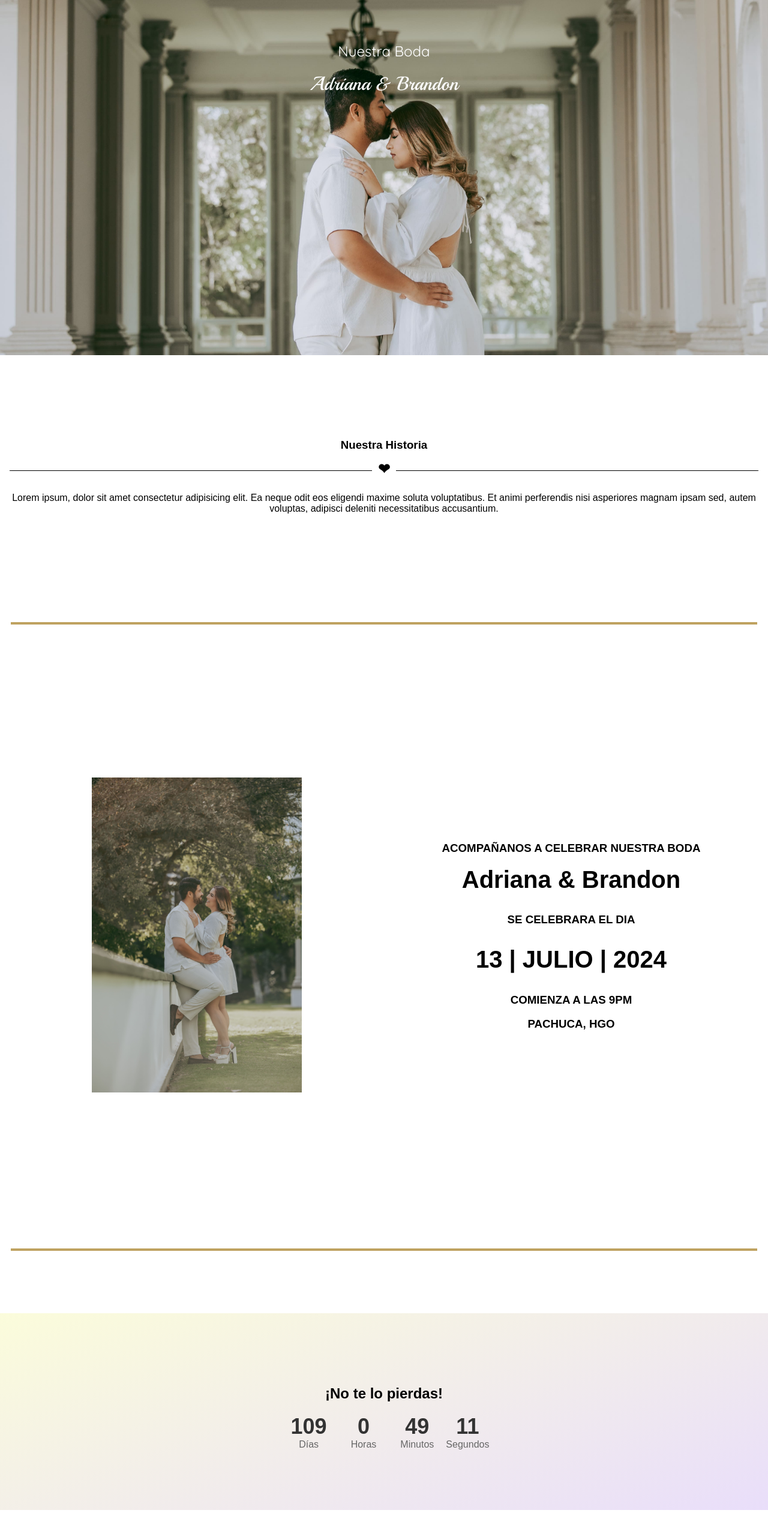
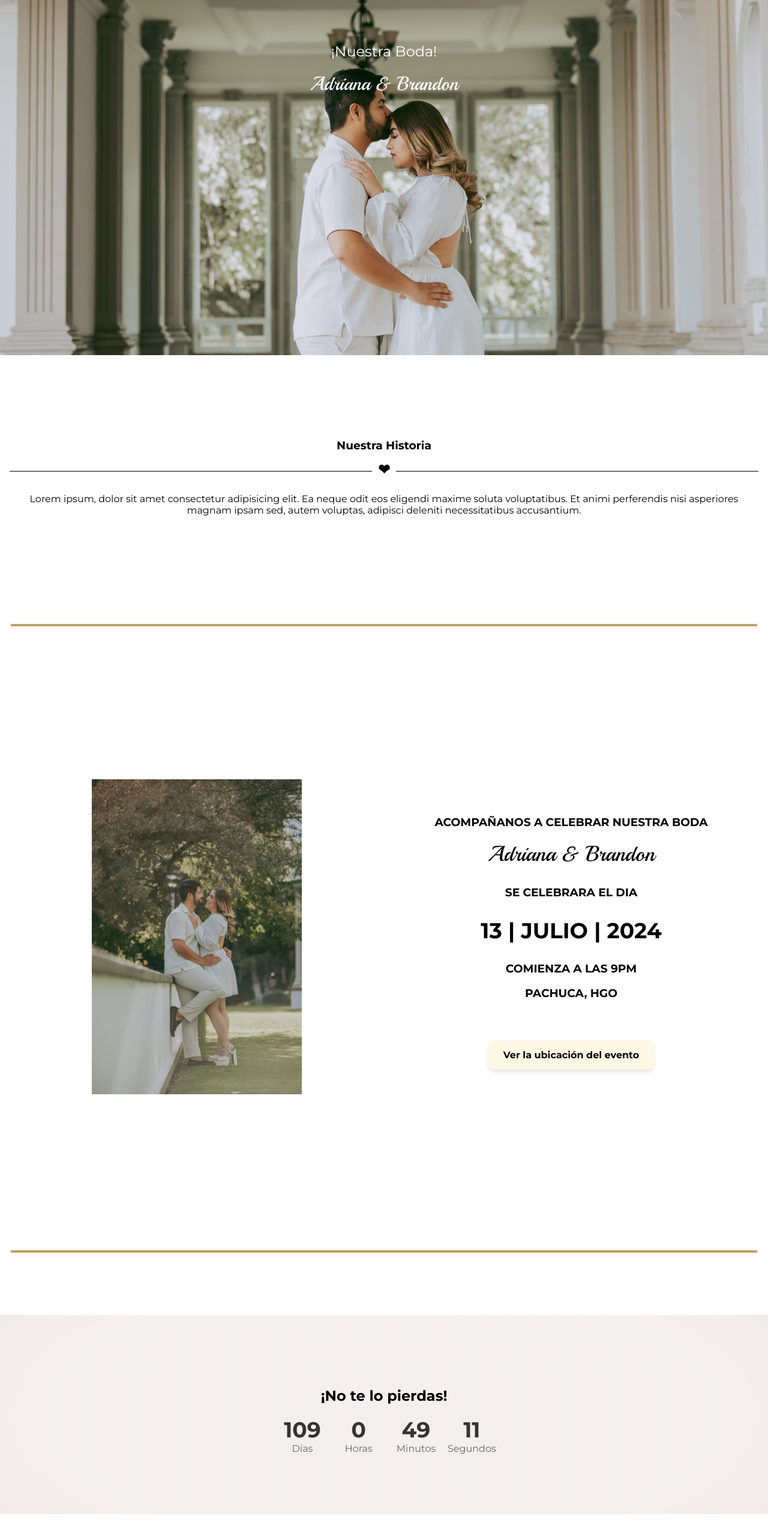
Before and after one commit to DevGragy/weeding-adri, an Astro site: page / in a window 1280 px wide. Shown: the part 240-2797 px from the top of the page at 60% size. Built offline with nearby package versions, Linux system fonts and the light colour scheme; Astro itself is replaced by a stand-in of ours; a web font is replaced by a local one.

Commit message:
feat(*): LocationButton and Footer components created, global styles changed

```diff
--- a/src/components/Counter.astro
+++ b/src/components/Counter.astro
@@ -73,13 +73,16 @@ const { title } = Astro.props;
     margin: 60px auto;
     padding: 100px 1rem;
     width: 100%;
-    font-family: "Arsenal", sans-serif;
+    font-family: "Montserrat", sans-serif;
     font-weight: 400;
-    /* background-image: linear-gradient(to top, #fad0c4 0%, #ffd1ff 100%); */
-    /* background-image: linear-gradient(to top, #fddb92 0%, #d1fdff 100%); */
-    /* background-image: linear-gradient(to top, #9890e3 0%, #b1f4cf 100%); */
-    /* background-image: linear-gradient(to top, #fff1eb 0%, #ace0f9 100%); */
-    background-image: linear-gradient(-20deg, #e9defa 0%, #fbfcdb 100%);
+    /* background-image: linear-gradient(to top, #f3e7e9 0%, #e3eeff 99%, #e3eeff 100%); */
+    background-image: radial-gradient(73% 147%, #eadfdf 59%, #ece2df 100%),
+      radial-gradient(
+        91% 146%,
+        rgba(255, 255, 255, 0.5) 47%,
+        rgba(0, 0, 0, 0.5) 100%
+      );
+    background-blend-mode: screen;
   }
   #countdown {
     display: flex;
--- /dev/null
+++ b/src/components/Footer.astro
@@ -0,0 +1,19 @@
+<footer>
+  Desarrollado por DevJayMx - &copy; <span id="year"></span>
+</footer>
+
+<style>
+  footer {
+    text-align: center;
+    margin: 0 auto;
+    width: 100%;
+    padding: 12px 1rem;
+    font-family: "Montserrat", sans-serif;
+    font-weight: 400;
+  }
+</style>
+
+<script>
+  const year: any = document.getElementById("year");
+  year.innerHTML = new Date().getFullYear();
+</script>
--- a/src/components/Hero.astro
+++ b/src/components/Hero.astro
@@ -42,7 +42,7 @@ const { title, subtitle } = Astro.props;
     margin-top: 0;
   }
   .container h2 {
-    font-family: "Quicksand", sans-serif;
+    font-family: "Montserrat", sans-serif;
     font-weight: 400;
   }
   .text-container {
--- /dev/null
+++ b/src/components/LocationButton.astro
@@ -0,0 +1,43 @@
+---
+interface Props {
+  href: string;
+  type: string;
+  content: string;
+}
+
+const { href, type, content } = Astro.props;
+---
+
+<a href={href} target="_blank" class=`button ${type}`>{content}</a>
+
+<style>
+  .button {
+    font-weight: bold;
+    border: none;
+    color: #000;
+    padding: 15px 25px;
+    text-align: center;
+    text-decoration: none;
+    display: inline-block;
+    font-size: 16px;
+    margin: 4px 2px;
+    cursor: pointer;
+    border-radius: 10px;
+    box-shadow: 0px 4px 6px rgba(0, 0, 0, 0.1);
+    transition: background-color 0.3s ease;
+    margin-top: 48px;
+  }
+  .weeding {
+    background-color: #fcf8e3;
+  }
+  .weeding:hover {
+    background-color: #f7ecb5;
+  }
+  .attendance {
+    margin-top: 24px;
+    background-color: #fcf8e3;
+  }
+  .attendance:hover {
+    background-color: #f7ecb5;
+  }
+</style>
--- a/src/components/Story.astro
+++ b/src/components/WeedingDiv.astro
@@ -1,16 +1,29 @@
 ---
+import LocationButton from "./LocationButton.astro";
+
 interface Props {
   title: string;
-  body: string;
+  body?: string;
+  haveContent: boolean;
 }
 
-const { title, body } = Astro.props;
+const { title, body, haveContent } = Astro.props;
 ---
 
 <div class="container-half">
   <h3>{title}</h3>
   <h2><span>&#10084;</span></h2>
-  <p>{body}</p>
+  {
+    haveContent ? (
+      <p>{body}</p>
+    ) : (
+      <LocationButton
+        href="https://docs.google.com/forms/d/e/1FAIpQLSeO8lQyQRtUEUrVKrBa3bsVqOQYyIF6TiSBwC9RRM5vb2-V7A/viewform"
+        type="attendance"
+        content="Confirma tu asistencia"
+      />
+    )
+  }
 </div>
 
 <style>
@@ -23,7 +36,7 @@ const { title, body } = Astro.props;
     margin: 0 auto;
     padding: 120px 1rem;
     width: 100%;
-    font-family: "Arsenal", sans-serif;
+    font-family: "Montserrat", sans-serif;
     font-weight: 400;
   }
   .container-half h2 {
@@ -33,7 +46,6 @@ const { title, body } = Astro.props;
     line-height: 0.1em;
     margin: 10px 0 20px;
   }
-
   h2 span {
     background: #fff;
     padding: 0 10px;
--- a/src/components/WeedingEvents.astro
+++ b/src/components/WeedingEvents.astro
@@ -1,4 +1,6 @@
 ---
+import LocationButton from "./LocationButton.astro";
+
 interface Props {
   title: string;
   subtitle: string;
@@ -13,11 +15,7 @@ const { title, subtitle, celebration, date, start, location } = Astro.props;
 
 <div class="container">
   <div>
-    <img
-      src="/images/ba_02_min.jpg"
-      alt={title}
-      class="image-bg"
-    />
+    <img src="/images/ba_02_min.jpg" alt={title} class="image-bg" />
   </div>
   <div>
     <h3>{subtitle.toUpperCase()}</h3>
@@ -26,6 +24,11 @@ const { title, subtitle, celebration, date, start, location } = Astro.props;
     <h2>{date}</h2>
     <h3>{start.toUpperCase()}</h3>
     <h3>{location.toUpperCase()}</h3>
+    <LocationButton
+      href="https://maps.app.goo.gl/8CGmwwiiaHYQ8VKS7"
+      type="weeding"
+      content="Ver la ubicación del evento"
+    />
   </div>
 </div>
 
@@ -41,18 +44,19 @@ const { title, subtitle, celebration, date, start, location } = Astro.props;
     justify-content: center;
     text-align: center;
     color: black;
-    font-family: "Arsenal", sans-serif;
+    font-family: "Montserrat", sans-serif;
     font-weight: 400;
-    font-style: normal;
   }
   .image-bg {
     width: 100%;
   }
   .container h2 {
-    font-size: 40px;
+    font-size: 36px;
   }
   .mt-null {
     margin-top: 0;
+    font-family: "Playball", sans-serif;
+    font-weight: 400;
   }
 
   @media only screen and (min-width: 768px) {
@@ -61,7 +65,7 @@ const { title, subtitle, celebration, date, start, location } = Astro.props;
       grid-template-columns: 1fr 1fr;
     }
     .image-bg {
-    max-width: 350px;
-  }
+      max-width: 350px;
+    }
   }
 </style>
--- a/src/layouts/Layout.astro
+++ b/src/layouts/Layout.astro
@@ -1,5 +1,5 @@
 ---
-import {SEO} from "astro-seo";
+import { SEO } from "astro-seo";
 
 interface Props {
   title: string;
@@ -16,21 +16,20 @@ const { title } = Astro.props;
     <meta name="viewport" content="width=device-width" />
     <link rel="icon" type="image/png" href="/corazon.png" />
     <meta name="generator" content={Astro.generator} />
-    <SEO
-      title={title}
-      description="Boda de Adri & Brandon"
-    />
+    <SEO title={title} description="Boda de Adri & Brandon" />
   </head>
   <body>
     <slot />
-  </body>
-</html>
-<style is:global>
-  @import url("https://fonts.googleapis.com/css2?family=Lato:wght@300;400;700&family=Meie+Script&family=Playball&family=Quicksand:wght@300..700&family=Roboto:wght@300;400;700&display=swap&family=Arsenal:ital,wght@0,400;0,700;1,400;1,700&display=swap");
+  </body><style is:global>
+    @import url("https://fonts.googleapis.com/css2?family=Lato:wght@300;400;700&family=Meie+Script&family=Playball&family=Quicksand:wght@300..700&family=Roboto:wght@300;400;700&family=Montserrat:ital,wght@0,100..900;1,100..900&family=Arsenal:ital,wght@0,400;0,700;1,400;1,700&display=swap");
     html {
       font-family: system-ui, sans-serif;
     }
     body {
       margin: 0;
+      /* background-image: url("/texture.png");
+      background-size: cover;
+      background-repeat: no-repeat; */
     }
   </style>
+</html>
--- a/src/pages/index.astro
+++ b/src/pages/index.astro
@@ -1,20 +1,22 @@
 ---
 import Layout from "../layouts/Layout.astro";
-import Story from "../components/Story.astro";
+import WeedingDiv from "../components/WeedingDiv.astro";
 import Hero from "../components/Hero.astro";
 import WeedingEvents from "../components/WeedingEvents.astro";
-import Counter from '../components/Counter.astro';
+import Counter from "../components/Counter.astro";
 import Divider from "../components/Divider.astro";
+import Footer from "../components/Footer.astro";
 ---
 
 <Layout title="Scarlett & Brandon">
   <main>
-    <Hero subtitle="Nuestra Boda" title="Adriana & Brandon" />
-    <Story
+    <Hero subtitle="¡Nuestra Boda!" title="Adriana & Brandon" />
+    <WeedingDiv
       title="Nuestra Historia"
+      haveContent={true}
       body="Lorem ipsum, dolor sit amet consectetur adipisicing elit. Ea neque odit eos eligendi maxime soluta voluptatibus. Et animi perferendis nisi asperiores magnam ipsam sed, autem voluptas, adipisci deleniti necessitatibus accusantium."
     />
-  <Divider/>
+    <Divider />
     <WeedingEvents
       title="Adriana & Brandon"
       subtitle="Acompañanos a celebrar nuestra boda"
@@ -23,10 +25,10 @@ import Divider from "../components/Divider.astro";
       start="Comienza a las 9pm"
       location="Pachuca, HGO"
     />
-  <Divider/>
-	<Counter
-		title="¡No te lo pierdas!"
-	/>
+    <Divider />
+    <Counter title="¡No te lo pierdas!" />
+    <WeedingDiv title="¡Confirma tu asistencia!" haveContent={false} />
+    <Footer/>
   </main>
 </Layout>
 
```
Also changed, not shown: 1 other file. Lines whose indentation alone changed are shown as unchanged.
